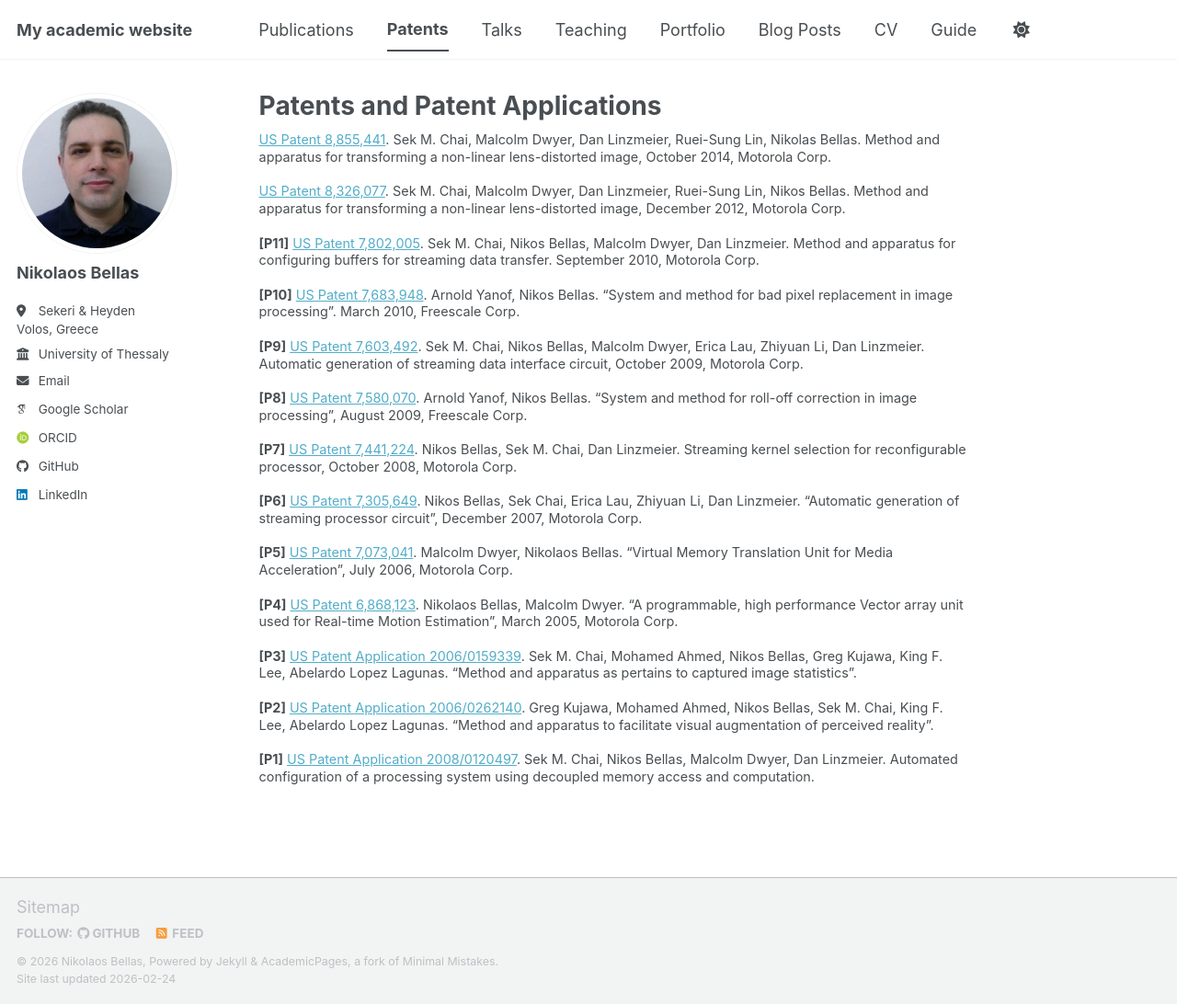
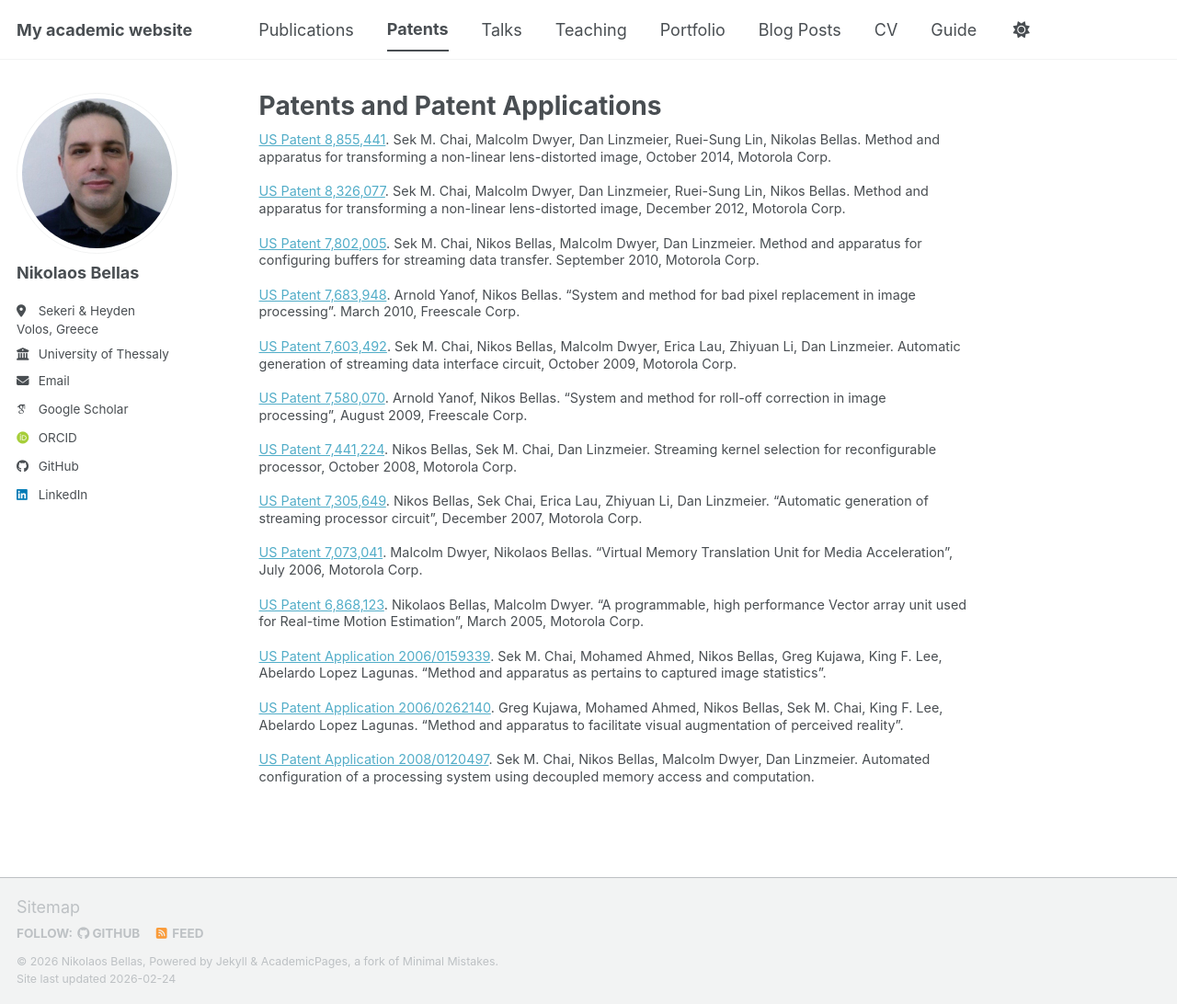
Before and after one commit to nbellas/nbellas.github.io, a Jekyll site: the page built from _pages/patents.md, in a window 1280 px wide and 1092 px high. Shown: the whole window at 92% size. Built offline with Jekyll 4.4.1, drawn with Linux system fonts in a browser that asks for light colours; some web fonts are replaced; a script bundle is joined from its source files by our own code; library files that are not in the unit come from our copies.

Commit message:
Remove unnecessary bold formatting from patent list

```diff
--- a/_pages/patents.md
+++ b/_pages/patents.md
@@ -14,26 +14,26 @@ classes:
 
 [US Patent 8,326,077](https://patents.google.com/patent/US8326077B2/). Sek M. Chai, Malcolm Dwyer, Dan Linzmeier, Ruei-Sung Lin, Nikos Bellas. Method and apparatus for transforming a non-linear lens-distorted image, December 2012, Motorola Corp.
 
-**[P11]** [US Patent 7,802,005](https://patents.google.com/patent/US7802005B2). Sek M. Chai, Nikos Bellas, Malcolm Dwyer, Dan Linzmeier. Method and apparatus for configuring buffers for streaming data transfer. September 2010, Motorola Corp.
+[US Patent 7,802,005](https://patents.google.com/patent/US7802005B2). Sek M. Chai, Nikos Bellas, Malcolm Dwyer, Dan Linzmeier. Method and apparatus for configuring buffers for streaming data transfer. September 2010, Motorola Corp.
 
-**[P10]** [US Patent 7,683,948](https://patents.google.com/patent/US7683948B2/). Arnold Yanof, Nikos Bellas. "System and method for bad pixel replacement in image processing". March 2010, Freescale Corp.
+[US Patent 7,683,948](https://patents.google.com/patent/US7683948B2/). Arnold Yanof, Nikos Bellas. "System and method for bad pixel replacement in image processing". March 2010, Freescale Corp.
 
-**[P9]** [US Patent 7,603,492](https://patents.google.com/patent/US7603492B2/). Sek M. Chai, Nikos Bellas, Malcolm Dwyer, Erica Lau, Zhiyuan Li, Dan Linzmeier. Automatic generation of streaming data interface circuit, October 2009, Motorola Corp.
+[US Patent 7,603,492](https://patents.google.com/patent/US7603492B2/). Sek M. Chai, Nikos Bellas, Malcolm Dwyer, Erica Lau, Zhiyuan Li, Dan Linzmeier. Automatic generation of streaming data interface circuit, October 2009, Motorola Corp.
 
-**[P8]** [US Patent 7,580,070](https://patents.google.com/patent/US7580070B2/). Arnold Yanof, Nikos Bellas. "System and method for roll-off correction in image processing", August 2009, Freescale Corp.
+[US Patent 7,580,070](https://patents.google.com/patent/US7580070B2/). Arnold Yanof, Nikos Bellas. "System and method for roll-off correction in image processing", August 2009, Freescale Corp.
 
-**[P7]** [US Patent 7,441,224](https://patents.google.com/patent/US7441224B2/). Nikos Bellas, Sek M. Chai, Dan Linzmeier. Streaming kernel selection for reconfigurable processor, October 2008, Motorola Corp.
+[US Patent 7,441,224](https://patents.google.com/patent/US7441224B2/). Nikos Bellas, Sek M. Chai, Dan Linzmeier. Streaming kernel selection for reconfigurable processor, October 2008, Motorola Corp.
 
-**[P6]** [US Patent 7,305,649](https://patents.google.com/patent/US7305649/). Nikos Bellas, Sek Chai, Erica Lau, Zhiyuan Li, Dan Linzmeier. "Automatic generation of streaming processor circuit", December 2007, Motorola Corp.
+[US Patent 7,305,649](https://patents.google.com/patent/US7305649/). Nikos Bellas, Sek Chai, Erica Lau, Zhiyuan Li, Dan Linzmeier. "Automatic generation of streaming processor circuit", December 2007, Motorola Corp.
 
-**[P5]** [US Patent 7,073,041](https://patents.google.com/patent/US7073041/). Malcolm Dwyer, Nikolaos Bellas. "Virtual Memory Translation Unit for Media Acceleration", July 2006, Motorola Corp.
+[US Patent 7,073,041](https://patents.google.com/patent/US7073041/). Malcolm Dwyer, Nikolaos Bellas. "Virtual Memory Translation Unit for Media Acceleration", July 2006, Motorola Corp.
 
-**[P4]** [US Patent 6,868,123](https://patents.google.com/patent/US6868123/). Nikolaos Bellas, Malcolm Dwyer. "A programmable, high performance Vector array unit used for Real-time Motion Estimation", March 2005, Motorola Corp.
+[US Patent 6,868,123](https://patents.google.com/patent/US6868123/). Nikolaos Bellas, Malcolm Dwyer. "A programmable, high performance Vector array unit used for Real-time Motion Estimation", March 2005, Motorola Corp.
 
-**[P3]** [US Patent Application 2006/0159339](https://patents.google.com/patent/US20060159339A1/). Sek M. Chai, Mohamed Ahmed, Nikos Bellas, Greg Kujawa, King F. Lee, Abelardo Lopez Lagunas. "Method and apparatus as pertains to captured image statistics".
+[US Patent Application 2006/0159339](https://patents.google.com/patent/US20060159339A1/). Sek M. Chai, Mohamed Ahmed, Nikos Bellas, Greg Kujawa, King F. Lee, Abelardo Lopez Lagunas. "Method and apparatus as pertains to captured image statistics".
 
-**[P2]** [US Patent Application 2006/0262140](https://patents.google.com/patent/US20060262140A1/). Greg Kujawa, Mohamed Ahmed, Nikos Bellas, Sek M. Chai, King F. Lee, Abelardo Lopez Lagunas. "Method and apparatus to facilitate visual augmentation of perceived reality".
+[US Patent Application 2006/0262140](https://patents.google.com/patent/US20060262140A1/). Greg Kujawa, Mohamed Ahmed, Nikos Bellas, Sek M. Chai, King F. Lee, Abelardo Lopez Lagunas. "Method and apparatus to facilitate visual augmentation of perceived reality".
 
-**[P1]** [US Patent Application 2008/0120497](https://patents.google.com/patent/US20080120497A1/). Sek M. Chai, Nikos Bellas, Malcolm Dwyer, Dan Linzmeier. Automated configuration of a processing system using decoupled memory access and computation.
+[US Patent Application 2008/0120497](https://patents.google.com/patent/US20080120497A1/). Sek M. Chai, Nikos Bellas, Malcolm Dwyer, Dan Linzmeier. Automated configuration of a processing system using decoupled memory access and computation.
 
 </div>
```
